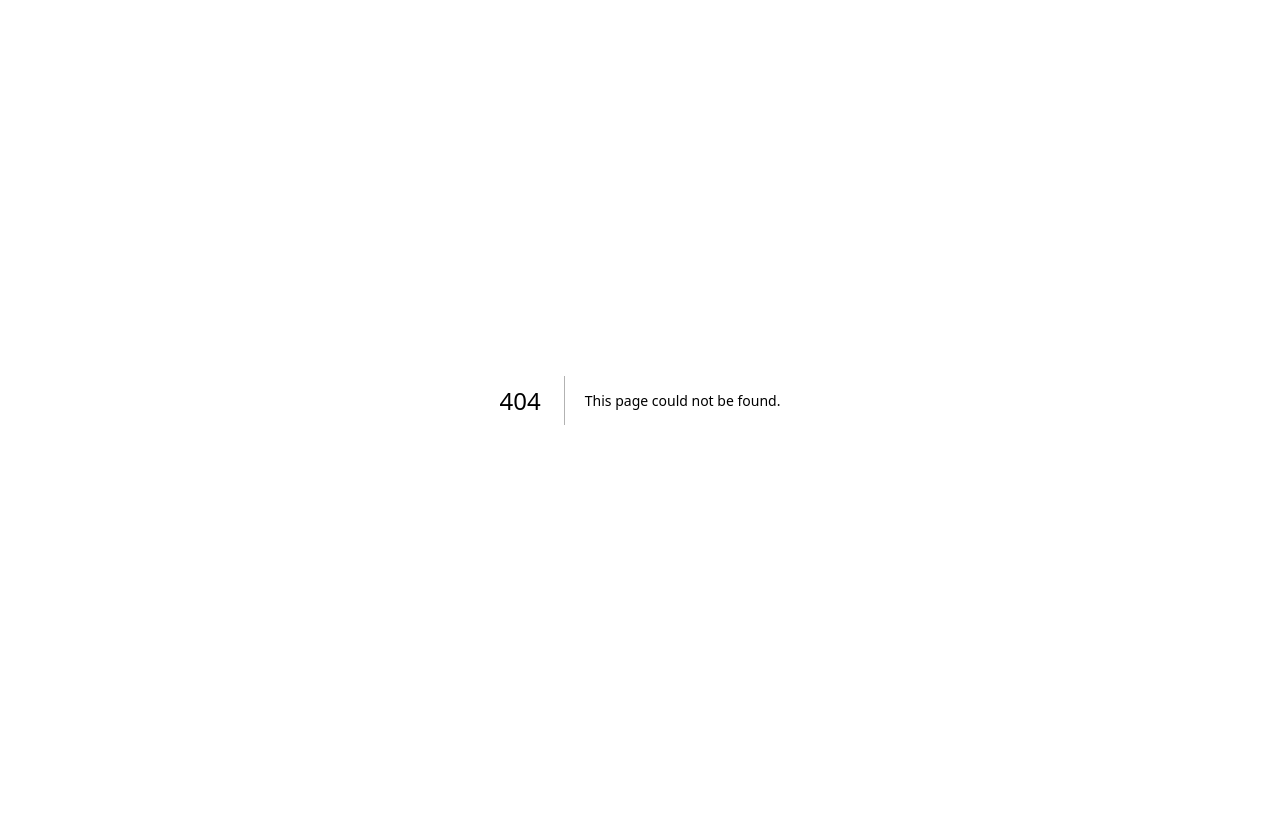
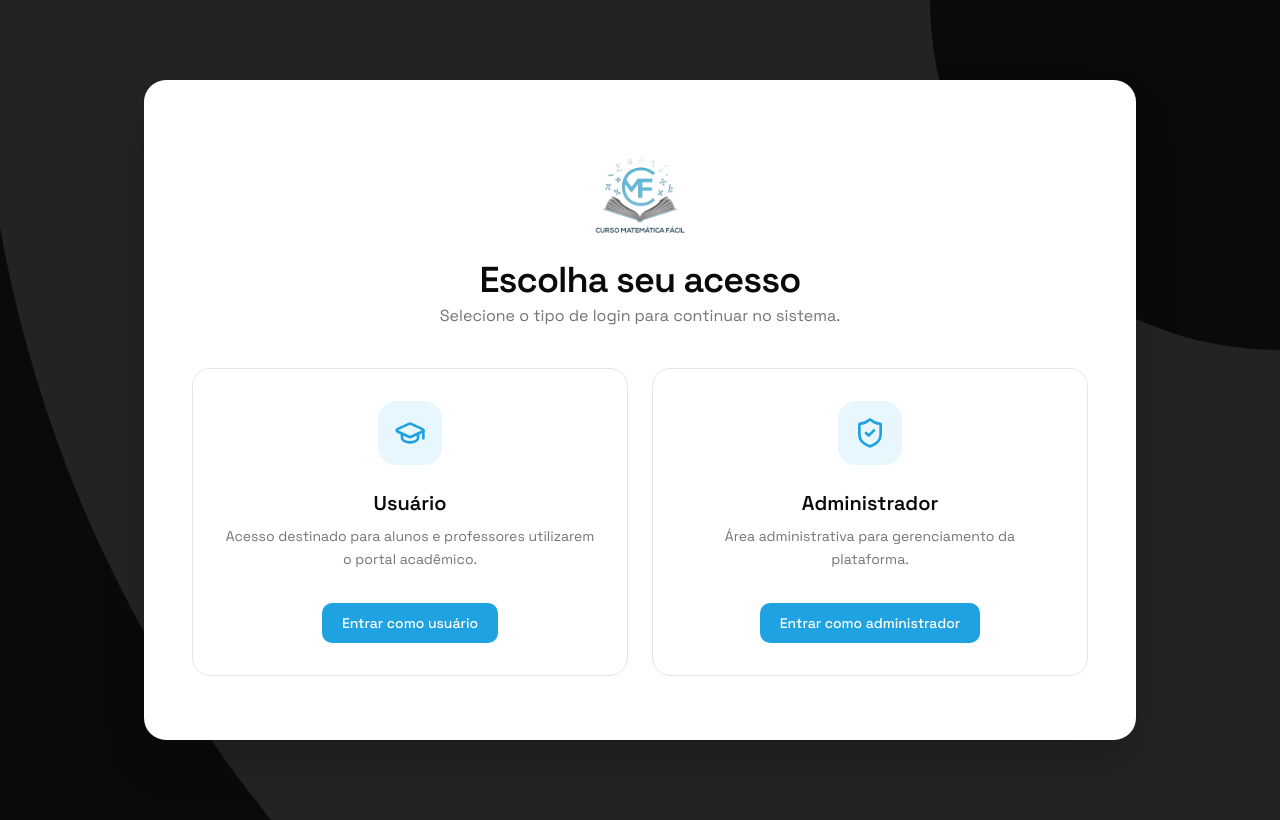
Before and after one commit to teuaraujoo/cmfApp, a Next.js app: page /choose-login in a window 1280 px wide. Before the commit this address had no page. Built offline with nearby package versions, Linux system fonts and the light colour scheme.

Commit message:
feat(login): Adiciona middleware, pagina de escolha de login e login de usuario

```diff
--- /dev/null
+++ b/src/app/(modules)/(auth)/choose-login/page.tsx
@@ -0,0 +1,7 @@
+import SelectLoginType from "@/components/auth/select-login-type";
+
+export default function SelectLoginTypePage() {
+    return (
+        <SelectLoginType />
+    )
+};
--- a/src/app/page.tsx
+++ b/src/app/page.tsx
@@ -31,7 +31,7 @@ export default function HomePage() {
                 </CardHeader>
 
                 <CardContent className="flex justify-center">
-                    <Link href="/login">
+                    <Link href="/choose-login">
                         <ButtonShineHoverDemo text={"Ir para o sistema"} />
                     </Link>
                 </CardContent>
--- a/src/components/admin-login-form.tsx
+++ b/src/components/admin-login-form.tsx
@@ -57,7 +57,6 @@ export default function AdminLoginForm({
             router.replace("/dashboard/home");
 
         } catch (err) {
-            console.error("Erro no login:", err);
             setError("Erro inesperado ao fazer login. Tente novamente.");
             setLoading(false);
         };
--- /dev/null
+++ b/src/components/auth/select-login-type.tsx
@@ -0,0 +1,96 @@
+"use client";
+
+import Image from "next/image";
+import Link from "next/link";
+import { GraduationCap, ShieldCheck } from "lucide-react";
+import { Card, CardContent } from "@/components/ui/card";
+import { BackgroundCircle } from "../ui/circlebackground";
+
+export default function SelectLoginType() {
+  return (
+    <section className="bg-foreground dark:bg-background min-h-screen flex items-center justify-center relative overflow-hidden">
+      <BackgroundCircle />
+
+      <div className="w-full max-w-5xl px-4 py-10 md:py-20">
+        <Card className="relative overflow-hidden border-0 shadow-2xl rounded-3xl">
+          <CardContent className="p-8 md:p-12">
+            <div className="flex flex-col items-center text-center gap-4 mb-10">
+              <Image
+                src="/images/logocmf.png"
+                width={100}
+                height={100}
+                alt="CMF logo"
+                priority
+              />
+
+              <div className="space-y-1">
+                <h1 className="text-3xl md:text-4xl font-semibold tracking-tight text-card-foreground">
+                  Escolha seu acesso
+                </h1>
+
+                <p className="text-muted-foreground text-sm md:text-base">
+                  Selecione o tipo de login para continuar no sistema.
+                </p>
+              </div>
+            </div>
+
+            <div className="grid grid-cols-1 md:grid-cols-2 gap-6">
+
+              <Link href="/login" className="group">
+                <div className="h-full rounded-2xl border bg-background/70 backdrop-blur-sm p-8 transition-all duration-300 hover:border-[#1FA2E1]/40 hover:shadow-xl hover:-translate-y-1">
+
+                  <div className="flex items-center justify-center w-16 h-16 rounded-2xl bg-[#1FA2E1]/10 mb-6 mx-auto">
+                    <GraduationCap className="size-8 text-[#1FA2E1]" />
+                  </div>
+
+                  <div className="space-y-2 text-center">
+                    <h2 className="text-xl font-semibold text-card-foreground">
+                      Usuário
+                    </h2>
+
+                    <p className="text-sm text-muted-foreground leading-relaxed">
+                      Acesso destinado para alunos e professores utilizarem
+                      o portal acadêmico.
+                    </p>
+                  </div>
+
+                  <div className="mt-8 flex justify-center">
+                    <div className="inline-flex items-center justify-center rounded-lg bg-[#1FA2E1] px-5 py-2.5 text-sm font-medium text-white transition-colors group-hover:bg-[#178CC5]">
+                      Entrar como usuário
+                    </div>
+                  </div>
+                </div>
+              </Link>
+
+              <Link href="/dashboard/login" className="group">
+                <div className="h-full rounded-2xl border bg-background/70 backdrop-blur-sm p-8 transition-all duration-300 hover:border-[#1FA2E1]/40 hover:shadow-xl hover:-translate-y-1">
+
+                  <div className="flex items-center justify-center w-16 h-16 rounded-2xl bg-[#1FA2E1]/10 mb-6 mx-auto">
+                    <ShieldCheck className="size-8 text-[#1FA2E1]" />
+                  </div>
+
+                  <div className="space-y-2 text-center">
+                    <h2 className="text-xl font-semibold text-card-foreground">
+                      Administrador
+                    </h2>
+
+                    <p className="text-sm text-muted-foreground leading-relaxed">
+                      Área administrativa para gerenciamento da plataforma.
+                    </p>
+                  </div>
+
+                  <div className="mt-8 flex justify-center">
+                    <div className="inline-flex items-center justify-center rounded-lg bg-[#1FA2E1] px-5 py-2.5 text-sm font-medium text-white transition-colors group-hover:bg-[#178CC5]">
+                      Entrar como administrador
+                    </div>
+                  </div>
+                </div>
+              </Link>
+
+            </div>
+          </CardContent>
+        </Card>
+      </div>
+    </section>
+  );
+}
--- a/src/components/change-password.tsx
+++ b/src/components/change-password.tsx
@@ -1,3 +1,5 @@
+"use client"
+
 import { Button } from "@/components/ui/button";
 import { Card, CardContent, CardDescription, CardHeader, CardTitle } from "@/components/ui/card";
 import {
@@ -8,8 +10,42 @@ import {
 import { Input } from "@/components/ui/input";
 import { BackgroundCircle } from "./ui/circlebackground";
 import Image from "next/image";
+import { changePassword } from "@/services/auth/auth.client";
+import { useRouter } from "next/navigation";
+import { useState } from "react";
 
 export default function ChangePasswordForm() {
+  const [error, setError] = useState("");
+  const [loading, setLoading] = useState(false);
+  const router = useRouter();
+
+  async function handleSubmit(event: React.FormEvent<HTMLFormElement>) {
+    try {
+
+      event.preventDefault();
+      setLoading(true);
+
+      const formData = new FormData(event.currentTarget);
+
+      const newPassword = formData.get("newPassword") as string;
+      const confirmPassword = formData.get("confirmPassword") as string;
+
+      const result = await changePassword({ newPassword, confirmPassword });
+
+      if (result?.err) {
+        setError(result.err);
+        setLoading(false);
+        return;
+      };
+
+      router.replace("/portal");
+
+    } catch (err) {
+      setError("Erro inesperado ao fazer login. Tente novamente.");
+      setLoading(false);
+    };
+  };
+
   return (
     <section className="bg-foreground dark:bg-background min-h-screen flex items-center justify-center relative">
       <BackgroundCircle />
@@ -37,7 +73,9 @@ export default function ChangePasswordForm() {
             </div>
           </CardHeader>
           <CardContent className="p-0">
-            <form>
+            <form
+              onSubmit={handleSubmit}
+            >
               <FieldGroup className="gap-6">
                 <div className="flex flex-col gap-4">
                   <Field className="gap-1.5">
@@ -50,6 +88,7 @@ export default function ChangePasswordForm() {
                     <Input
                       id="newPassword"
                       type="password"
+                      name="newPassword"
                       placeholder="Digite sua nova senha"
                       required
                       className="dark:bg-background h-9 shadow-xs"
@@ -66,19 +105,28 @@ export default function ChangePasswordForm() {
                     <Input
                       id="confirmPassword"
                       type="password"
+                      name="confirmPassword"
                       placeholder="Digite sua nova senha"
                       required
                       className="dark:bg-background h-9 shadow-xs"
                     />
                   </Field>
                 </div>
+
+                {error && (
+                  <p className="text-sm text-red-500">
+                    {error}
+                  </p>
+                )}
+
                 <Field className="gap-4">
                   <Button
                     type="submit"
                     size={"lg"}
+                    disabled={loading}
                     className="h-10 cursor-pointer rounded-lg bg-[#1FA2E1] text-white hover:bg-[#178CC5] focus-visible:ring-[#1FA2E1]/35"
                   >
-                    Trocar senha
+                    {loading ? "Mudoficando..." : "Mudar senha"}
                   </Button>
                 </Field>
               </FieldGroup>
--- a/src/components/login.tsx
+++ b/src/components/login.tsx
@@ -13,13 +13,16 @@ import Image from "next/image";
 import { BackgroundCircle } from "./ui/circlebackground";
 import { loginUser } from "@/services/auth/auth.client";
 import { useState } from "react";
+import { useRouter } from "next/navigation";
 
 export default function LoginForm() {
 
   const [error, setError] = useState("");
   const [loading, setLoading] = useState(false);
+  const router = useRouter();
 
   async function handleSubmit(event: React.FormEvent<HTMLFormElement>) {
+    try {
 
       event.preventDefault();
       setLoading(true);
@@ -33,6 +36,24 @@ export default function LoginForm() {
 
       if (result?.err) {
         setError(result.err);
+        setLoading(false);
+        return;
+      };
+
+      if (!result?.data?.role) {
+        setError("Erro ao processar login. Tente novamente.");
+        setLoading(false);
+        return;
+      };
+
+      if (result.data.must_change_password) {
+        router.replace("/change-password");
+      } else {
+        router.replace("/portal");
+      };
+
+    } catch (err) {
+      setError("Erro inesperado ao fazer login. Tente novamente.");
       setLoading(false);
     };
   };
--- a/src/middleware.ts
+++ b/src/middleware.ts
@@ -1,8 +1,9 @@
 import { NextRequest, NextResponse } from "next/server";
-import { jwtVerify } from "jose";
+import { decodeJwt } from "jose";
 
 const publicRoutes = [
     { path: '/', whenAuthenticated: 'next' },
+    { path: '/choose-login', whenAuthenticated: 'next' },
     { path: '/login', whenAuthenticated: 'redirect' },
     { path: '/dashboard/login', whenAuthenticated: 'redirect' },
 ] as const;
@@ -17,15 +18,19 @@ const publicAsset = (pathname: string) => {
     );
 };
 
-async function getPayload(token: string) {
-    const secret = new TextEncoder().encode(
-        process.env.SUPABASE_SERVICE_ROLE_KEY!
-    );
+function extractAccessToken(cookieValue: string): string | null {
+    try {
+        const base64 = cookieValue.replace("base64-", "");
 
-    const { payload } = await jwtVerify(token, secret);
+        const decoded = atob(base64);
 
-    return payload;
-}
+        const parsed = JSON.parse(decoded);
+
+        return parsed?.access_token ?? null;
+    } catch {
+        return null;
+    };
+};
 
 export async function middleware(request: NextRequest) {
     const pathname = request.nextUrl.pathname;
@@ -36,16 +41,11 @@ export async function middleware(request: NextRequest) {
         return NextResponse.next();
     };
 
-    if (!authToken && publicRoute) {
-        return NextResponse.next();
-    };
+    if (!authToken) {
+        if (publicRoute) {
+            return NextResponse.next();
+        };
 
-    const parsed = JSON.parse(authToken!.value);
-    const accessToken = parsed[0];
-    const decodedToken = await getPayload(accessToken);
-    console.log("decoded: ", decodedToken)
-    // const role = decodedToken.user_metadata?.role;
-    if (!authToken && !publicRoute) {
         const redirectUrl = request.nextUrl.clone();
 
         redirectUrl.pathname = "/";
@@ -53,12 +53,45 @@ export async function middleware(request: NextRequest) {
         return NextResponse.redirect(redirectUrl);
     };
 
+    const accessToken = extractAccessToken(authToken.value);
+    if (!accessToken) return NextResponse.next();
+
+    const decodedToken = decodeJwt(accessToken) as {
+        user_metadata?: { role?: string, must_change_password: boolean };
+        app_metadata?: { role?: string, must_change_password: boolean };
+    };
+
+    const role = decodedToken.user_metadata?.role ?? decodedToken.app_metadata?.role;
+    const mustChangePassword = decodedToken.user_metadata?.must_change_password;
+    const localmustChangePassword = request.cookies.get("mustChangePassword");
+
+
+    if (mustChangePassword) {
+        if (pathname !== "/change-password") {
+            const redirectUrl = request.nextUrl.clone();
+
+            redirectUrl.pathname = "/change-password";
+
+            return NextResponse.redirect(redirectUrl);
+        };
+
+        return NextResponse.next();
+    };
+
+    if (!mustChangePassword && pathname === "/change-password") {
+        const redirectUrl = request.nextUrl.clone();
+
+        redirectUrl.pathname = role === "ADMIN" ? "/dashboard/home" : "/portal";
+
+        return NextResponse.redirect(redirectUrl);
+    };
+
     if (authToken && publicRoute && publicRoute.whenAuthenticated === "redirect") {
         const redirectUrl = request.nextUrl.clone();
 
-        if (pathname.startsWith("/dashboard")) {
+        if (pathname.startsWith("/dashboard") && role === "ADMIN") {
             redirectUrl.pathname = "/dashboard/home";
-        } else {
+        } else if (!mustChangePassword) {
             redirectUrl.pathname = "/portal";
         };
 
@@ -66,9 +99,18 @@ export async function middleware(request: NextRequest) {
     };
 
     if (authToken && !publicRoute) {
-        // validacao de token (se esta expirado ou nao)
-        return NextResponse.next();
-    }
+        const redirectUrl = request.nextUrl.clone();
+
+        if (mustChangePassword && pathname !== "/change-password") {
+            redirectUrl.pathname = "/change-password";
+            return NextResponse.redirect(redirectUrl);
+        };
+
+        if (pathname.startsWith("/dashboard") && role !== "ADMIN") {
+            redirectUrl.pathname = "/portal";
+            return NextResponse.redirect(redirectUrl);
+        };
+    };
 
     return NextResponse.next();
 };
--- a/src/server/modules/auth/auth.services.ts
+++ b/src/server/modules/auth/auth.services.ts
@@ -47,6 +47,8 @@ export async function changePassword(body: ChangePasswordBody) {
   };
 
   const updatedUser = await UsersRepositories.disableMustChangePassword(appUser.id);
+
+  await supabase.auth.refreshSession();
 
   return UserMapper.toChangePasswordResponse(updatedUser);
 };
--- a/src/services/auth/auth.client.ts
+++ b/src/services/auth/auth.client.ts
@@ -3,6 +3,11 @@ import { apiRoutes } from "@/lib/api"
 type LoginData = {
     email: string,
     password: string,
+};
+
+type ChangePasswordData = {
+    newPassword: string,
+    confirmPassword: string,
 };
 
 export async function loginUser(data: LoginData) {
@@ -21,6 +26,7 @@ export async function loginUser(data: LoginData) {
 
         if (!response.ok) return { err: result.message ?? "Não foi possível entrar." }
 
+        localStorage.setItem("time", "14.400.000");
         return result;
 
     } catch {
@@ -28,3 +34,27 @@ export async function loginUser(data: LoginData) {
         return { err: "Não foi possível conectar ao servidor." }
     };
 };
+
+export async function changePassword(data: ChangePasswordData) {
+
+    try {
+
+        const response = await fetch(`${apiRoutes.changePassword}`, {
+            method: "POST",
+            headers: {
+                "Content-Type": "application/json"
+            },
+            credentials: "same-origin",
+            body: JSON.stringify(data),
+        });
+
+        const result = await response.json();
+
+        if (!response.ok) return { err: result.message ?? "Não foi possível trocar a senha." }
+
+        cookieStore.set("mustChangePassword", "false");
+        return result;
+    } catch (err) {
+        return { err: "Não foi possível conectar ao sservidor." };
+    };
+};
```
Also changed, not shown: .yarnrc.yml (added), 2 other files (tests, documents, lock files or other folders). Lines whose indentation alone changed are shown as unchanged.
